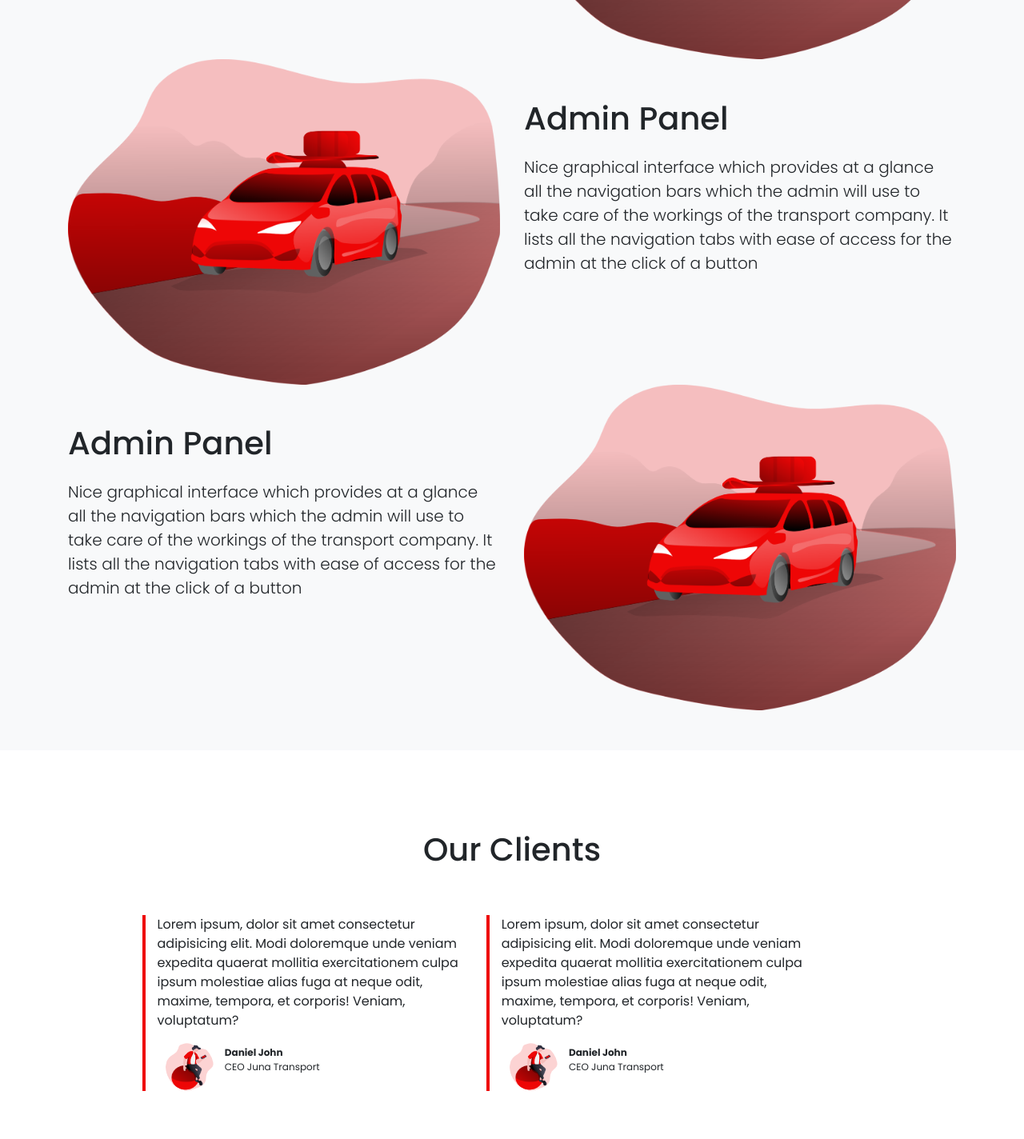
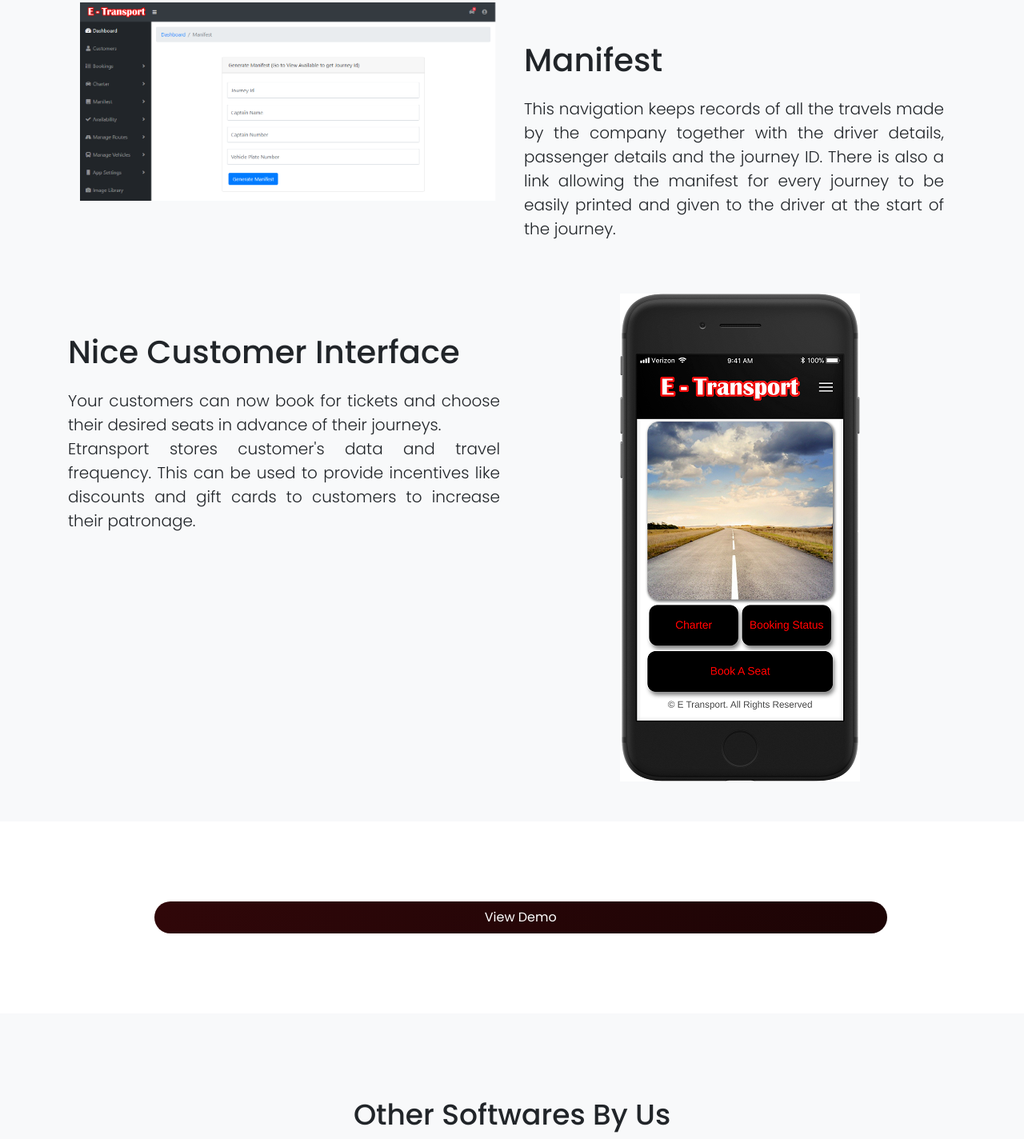
Before and after one commit to solomonchigozie/smartlandingpage, a plain HTML site: page index.html in a window 1280 px wide. Shown: the part 1634-3058 px from the top of the page at 80% size. Drawn offline with nearby package versions, Linux system fonts and the light colour scheme.

Commit message:
update to page link actions

```diff
--- a/index.html
+++ b/index.html
@@ -92,9 +92,9 @@
                   </p>
               </div>
               </div>
-              <button type="button" class="btn btn-primary">
+              <a href="#" class="btn btn-primary">
                 View Demo
-              </button>
+              </a>
           </div>
       </section>
       <section id="about-us">
@@ -105,48 +105,49 @@
           <div class="row">
             <div class="col-md-6">
               <p class="about-title">Admin Panel</p>
-              <p class="about-text">
+              <p class="about-text" align="justify">
                 Nice graphical interface
                 which provides at a glance all the navigation bars which the
                 admin will use to take care of the workings of the transport
                 company. It lists all the navigation tabs with ease of access
-                for the admin at the click of a button
+                for the admin at the click of a button.
               </p>
             </div>
             <div class="col-md-6">
-              <img src="images/road_tripcar.png" alt="about us" class="img-fluid">
+              <img src="images/E-Transport Dashboard.JPG" alt="about us" class="img-fluid">
             </div>
           </div>
 
-          <div class="row">
+          <div class="row" style="margin: 50px 0;">
             <div class="col-md-6">
-              <img src="images/road_tripcar.png" alt="about us" class="img-fluid">
+              <img src="images/dash2.png" alt="about us" class="img-fluid">
             </div>
             <div class="col-md-6">
-              <p class="about-title">Admin Panel</p>
-              <p class="about-text">
-                Nice graphical interface
-                which provides at a glance all the navigation bars which the
-                admin will use to take care of the workings of the transport
-                company. It lists all the navigation tabs with ease of access
-                for the admin at the click of a button
+              <p class="about-title">Manifest</p>
+              <p class="about-text" align="justify">
+                This navigation keeps records of all the travels made by the
+                company together with the driver details, passenger details
+                and the journey ID. There is also a link allowing the manifest
+                for every journey to be easily printed and given to the driver
+                at the start of the journey.
               </p>
             </div>
           </div>
 
           <div class="row">
             <div class="col-md-6">
-              <p class="about-title">Admin Panel</p>
-              <p class="about-text">
-                Nice graphical interface
-                which provides at a glance all the navigation bars which the
-                admin will use to take care of the workings of the transport
-                company. It lists all the navigation tabs with ease of access
-                for the admin at the click of a button
+              <p class="about-title">Nice Customer Interface</p>
+              <p class="about-text" align="justify">
+                Your customers can now book for tickets and choose their desired
+                seats in advance of their journeys. <br>
+                Etransport stores customer's data
+                and travel frequency. This can be used to provide incentives
+                like discounts and gift cards to customers to increase their
+                patronage.
               </p>
             </div>
-            <div class="col-md-6">
-              <img src="images/road_tripcar.png" alt="about us" class="img-fluid">
+            <div class="col-md-6 text-center">
+              <img src="images/mock.png" alt="about us" class="img-fluid">
             </div>
           </div>
 
@@ -154,12 +155,13 @@
       </section>
 
       <section id="testimonials">
-        <h1 class="title text-center">
+
+        <!-- <h1 class="title text-center">
           Our Clients
-        </h1>
+        </h1> -->
         <div class="container">
           <div class="row offset-1">
-            <div class="col-md-5 testimonials">
+            <!-- <div class="col-md-5 testimonials">
               <p>
                 Lorem ipsum, dolor sit amet consectetur adipisicing elit. Modi doloremque unde veniam expedita quaerat mollitia exercitationem culpa ipsum molestiae alias fuga at neque odit, maxime, tempora, et corporis! Veniam, voluptatum?
               </p>
@@ -176,7 +178,14 @@
               <p class="user-detail"><b>Daniel John</b> <br>
                 CEO Juna Transport
               </p>
+            </div> -->
+
+            <div class="col-md-11 text-center">
+              <a href="#" class="btn btn-primary btn-block action__btn">
+                View Demo
+              </a>
             </div>
+
           </div>
         </div>
 
@@ -199,7 +208,7 @@
           <div class="row">
             <div class="col-md-4 footer-box">
               <img src="images/logo.png" alt="">
-              <p>
+              <p align="justify">
                 Electronic Transport System is a software and mobile app designed
                 for transport companies; to enable them to electronically manage
                 their transport activities and for their customers to have the ease of
--- a/scss/style.scss
+++ b/scss/style.scss
@@ -172,7 +172,16 @@
             display: inline-block;
             font-size: 12px;
         }
+
     }
+
+}
+.action__btn{
+    box-shadow: none;
+    padding: 8px 25px;
+    border:none;
+    border-radius:20px !important;
+    background-image: linear-gradient(to right, $topcolor1, $topcolor2);
 }
 
 #other-apps{
```
Also changed, not shown: images/dash2.png (added), images/mock - Copy.png (added), images/mock.png (added), images/other-apps/customer-logo-1.png (added), scss/style.css, 1 other file.
